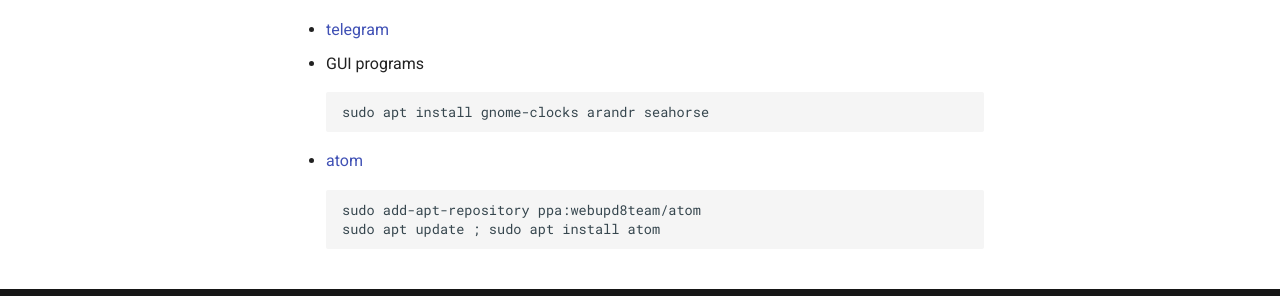
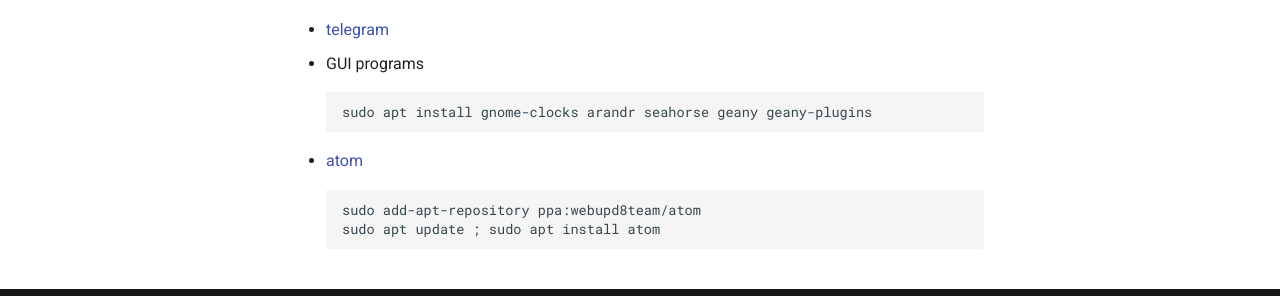
Before and after one commit to vician/wiki, an MkDocs documentation site: the page built from docs/Linux/Desktop/Ubuntu.md, in a window 1280 px wide and 900 px high, scrolled down 1271 px. Shown: the part 566-862 px from the top of the window. Built offline with MkDocs 1.6.1 and Material for MkDocs 9.7.7, drawn with Linux system fonts in a browser that asks for light colours; comment, search, counter and statistics services are not loaded.

Commit message:
added geany

```diff
--- a/docs/Linux/Desktop/Ubuntu.md
+++ b/docs/Linux/Desktop/Ubuntu.md
@@ -71,7 +71,7 @@ _What I need on my Ubuntu desktop._
 - [telegram](https://telegram.org/dl/desktop/linux)
 - GUI programs
 
-		sudo apt install gnome-clocks arandr seahorse
+		sudo apt install gnome-clocks arandr seahorse geany geany-plugins
 
 - [atom](https://atom.io)
 
```
